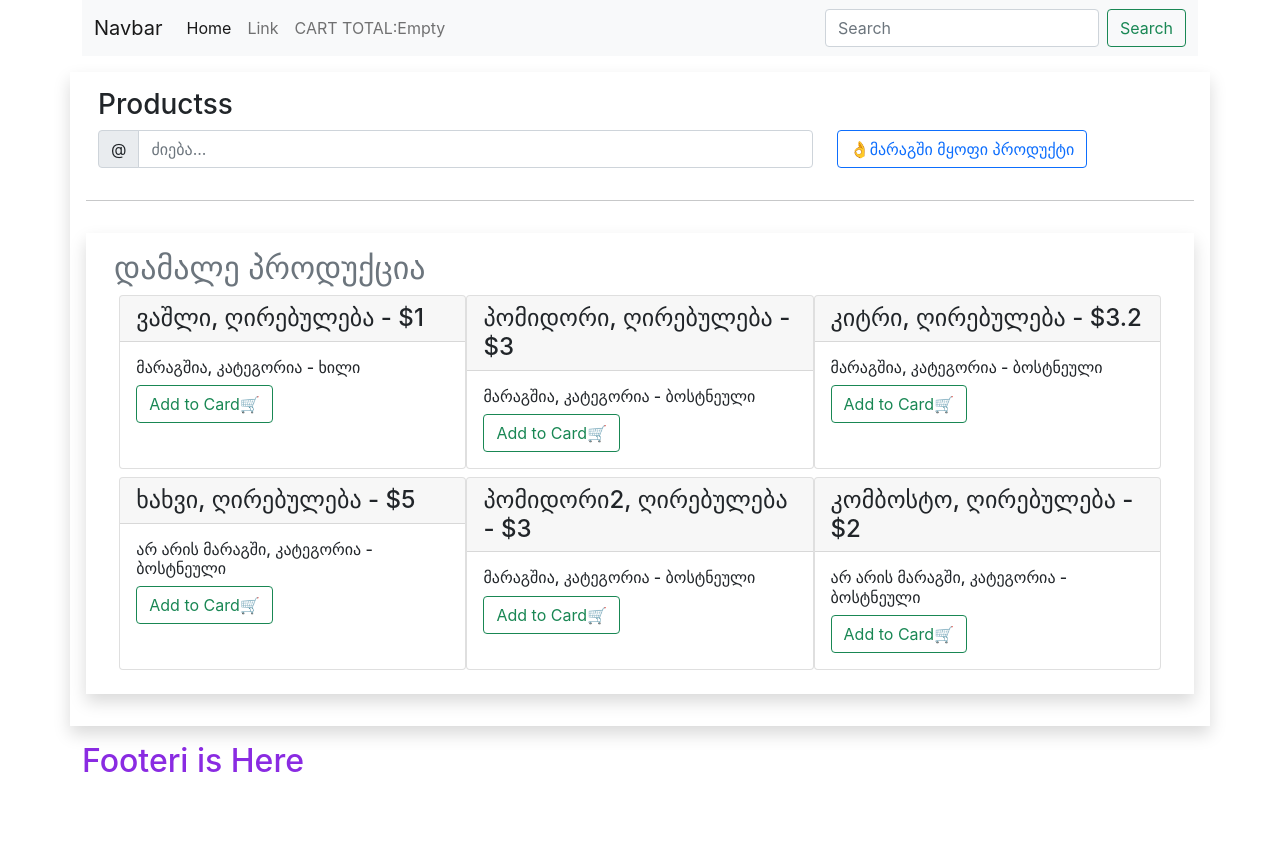
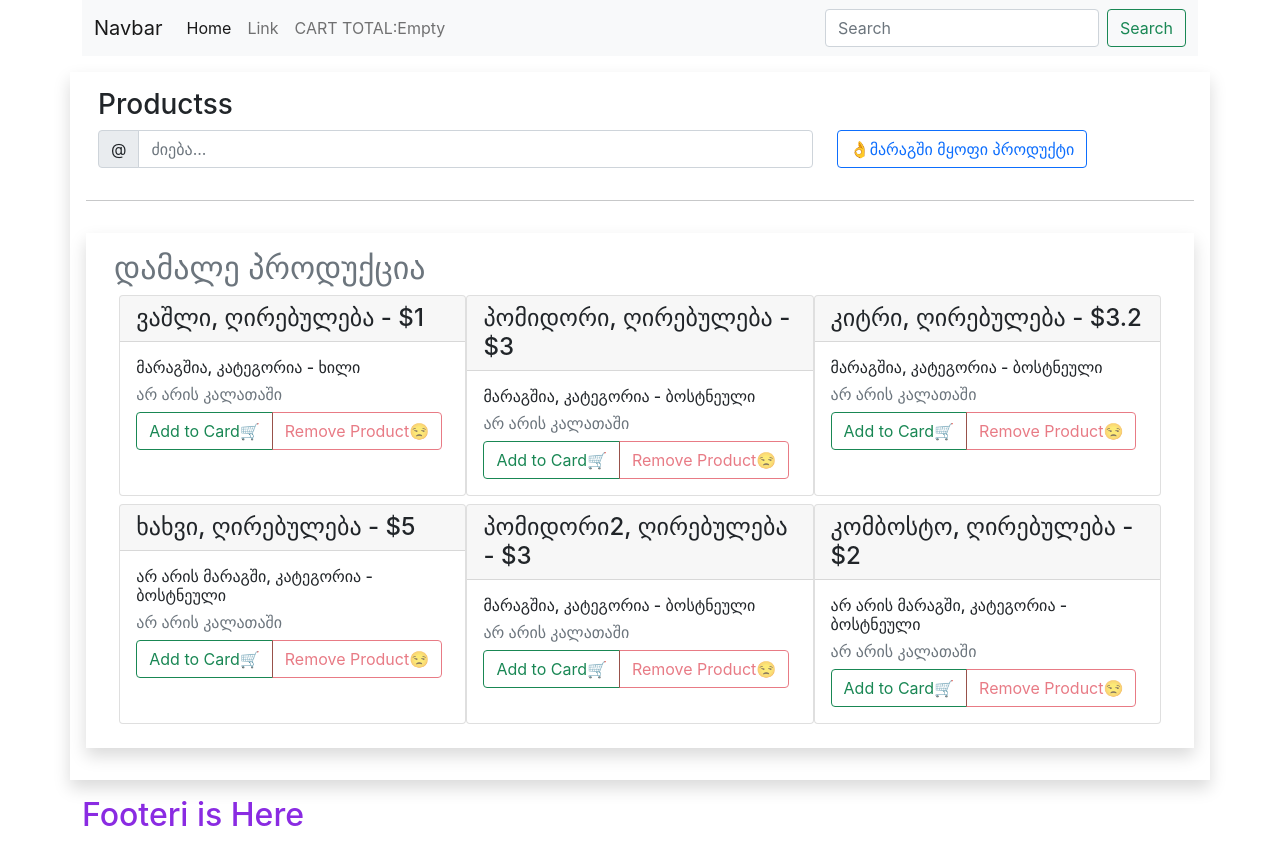
Before and after one commit to Beka-Okropiridze/React-test-site, a React (Create React App) app: page / in a window 1280 px wide. Before the commit the page ends 800 px from the top, so only its background shows below. Built offline with nearby package versions, Linux system fonts and the light colour scheme.

Commit message:
add ecomersce
remove add cart buttons

```diff
--- a/src/atoms/Buttons/button.js
+++ b/src/atoms/Buttons/button.js
@@ -1,7 +1,7 @@
 
-export const Button = ( {className, onClick, text, type = 'button', children} ) => {
+export const Button = ( {className, onClick, text, type = 'button', disabled, children} ) => {
     const buttonContent = children ? children : text;
-    return <button className={className} onClick={onClick} type={type}>
+    return <button className={className} onClick={onClick} type={type} disabled={disabled}>
         {buttonContent}
         </button>
 };
--- a/src/pages/products/productitems.js
+++ b/src/pages/products/productitems.js
@@ -6,7 +6,15 @@ import { Button } from '../../atoms';
 import './Productitem.css'
 
 export const ProductItem = ({ product }) => {
-    const {addNewItem, removeItem} = useContext(CartContext);
+    const {addNewItem,
+           removeItem,
+           cart: {
+                items: cartItems
+             },
+        } = useContext(CartContext);
+
+        const isInCart = product.id in cartItems;
+
     return (
         <div className="card mb-2 productitem-card">
             <h4 className="card-header">
@@ -16,9 +24,15 @@ export const ProductItem = ({ product }) => {
                 <h6>
                     {product.stock ? "მარაგშია" : "არ არის მარაგში"}, კატეგორია - {product.category}
                 </h6>
+                <h6 className='text-muted'>{ isInCart ? `კალათაში: ${cartItems[product.id].qty}ც` : `არ არის კალათაში` }</h6>
+            <div className='btn-group'>
                 <Button className="btn btn-outline-success" onClick={()=> addNewItem(product)}>
                     Add to Card🛒
                 </Button>
+                <Button className="btn btn-outline-danger" onClick={()=> removeItem(product)} disabled={!isInCart}>
+                    Remove Product😒
+                </Button>
+            </div>
             </div>
         </div>
     );
--- a/src/providers/CartProvider/CartProvider.js
+++ b/src/providers/CartProvider/CartProvider.js
@@ -20,26 +20,56 @@ export const CartProvider = ({ children }) => {
             let newItem;
             if (prev.items[product.id]) {    //თუ აითემებში პროდუქტის აიდი არსებობს მაშინ პროდუქტის რაოდენობა გაიზარდოს ერთით
                 const cartProduct = prev.items[product.id]; //აითემებში ანუ კალათაში!
-                newItem = {
+                newItem = {                      //items-ში მაქ განახლებული total და newItem ობიექტი რომელ ობიექტშიც price და qty-ია
                     ...cartProduct,
                     qty: cartProduct.qty + 1,
+                }
+            } else {
+                newItem = {
+                price: product.price,
+                qty: 1
                 }
             }
 
             return {
                 ...prev,
                 total: prev.total + product.price,
-            };
+                items: {
+                    ...prev.items,
+                    [product.id]: newItem, // addNewItem რომ products იღებს იმ პროდუქტის აიდის გასწვრივ მექნება ობიექტი newItem
+                }                          // რომელშიც მექნება დინამიურად (ყოველ კლიკზე კალათაში დამატებაზე) დათვლილი
+            };                            // price: 2 ან რამე ფასი და qty: 1 an რამე რაოდენობა
         });
     };
 
-    const removeItem = (item) => {
-        // setCart((prev) => {
-        //     return {
-        //         ...prev,
-        //         total: prev.total - value,
-        //     };
-        // });
+    const removeItem = (product) => {
+        setCart((prev) => {
+            let newItem = { ...prev.items }; //თუ პროდუქტი არაა newItem-ს მაინც რომ ქონდეს განსაზღვრული მნიშვნელობა სთეითი რო არ
+            let total = prev.total;
+            console.log('kk', total);
+            if (prev.items[product.id]) {                          // გაგვიფუჭდეს მაგიტომ
+                const cartProduct = prev.items[product.id];
+            if (cartProduct.qty > 1) {
+                newItem = {
+                    ...prev.items,
+                    [product.id]: {
+                        ...cartProduct,
+                        qty: cartProduct.qty - 1,
+                    },
+                };
+            total -= product.price;
+            } else {
+              total -= product.price
+              delete newItem[product.id]
+            }
+        }
+
+            return {
+                ...prev,
+                total,
+                items: newItem,
+            };
+        });
     }
 
     return <CartContext.Provider value={{
```
